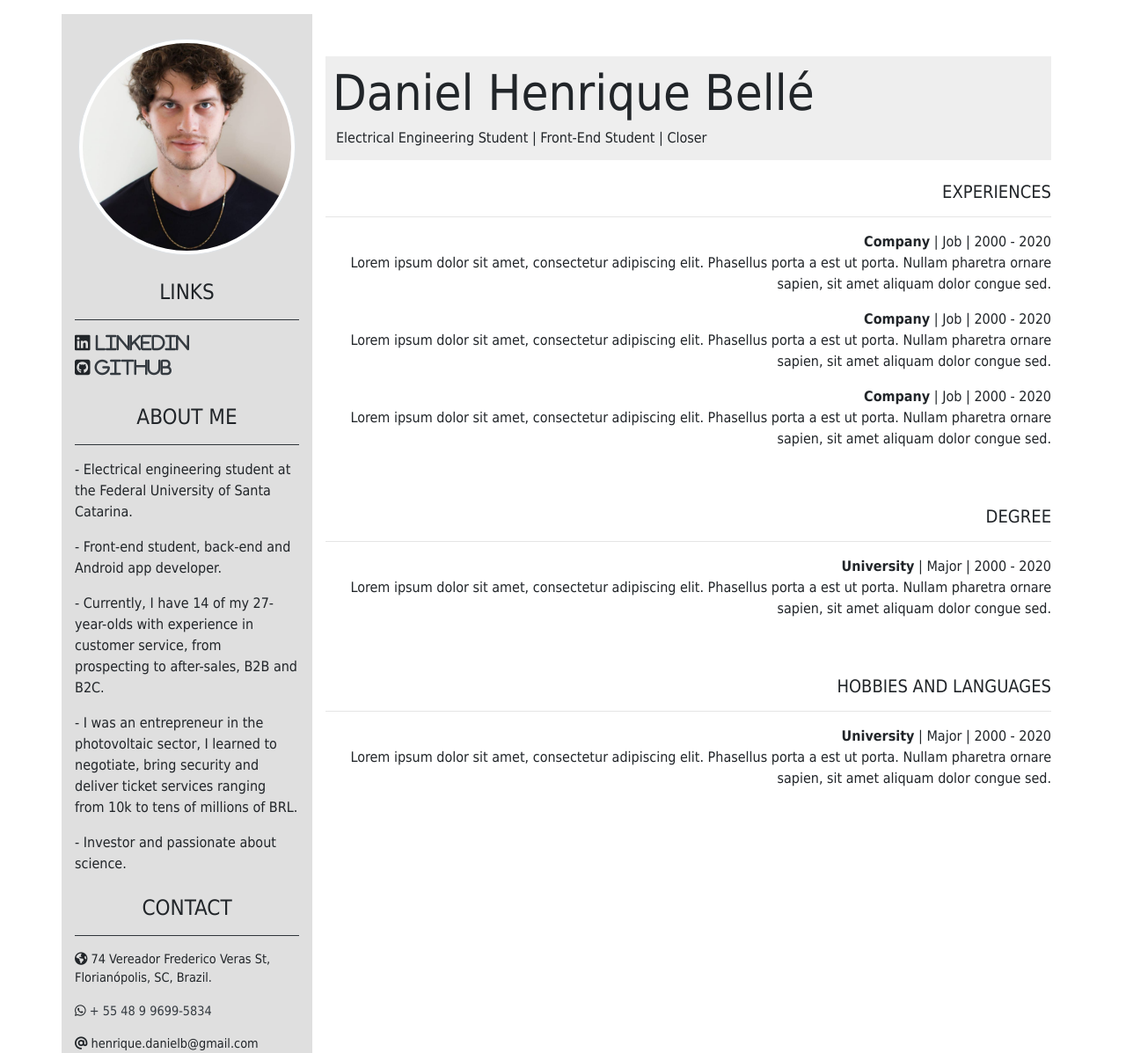
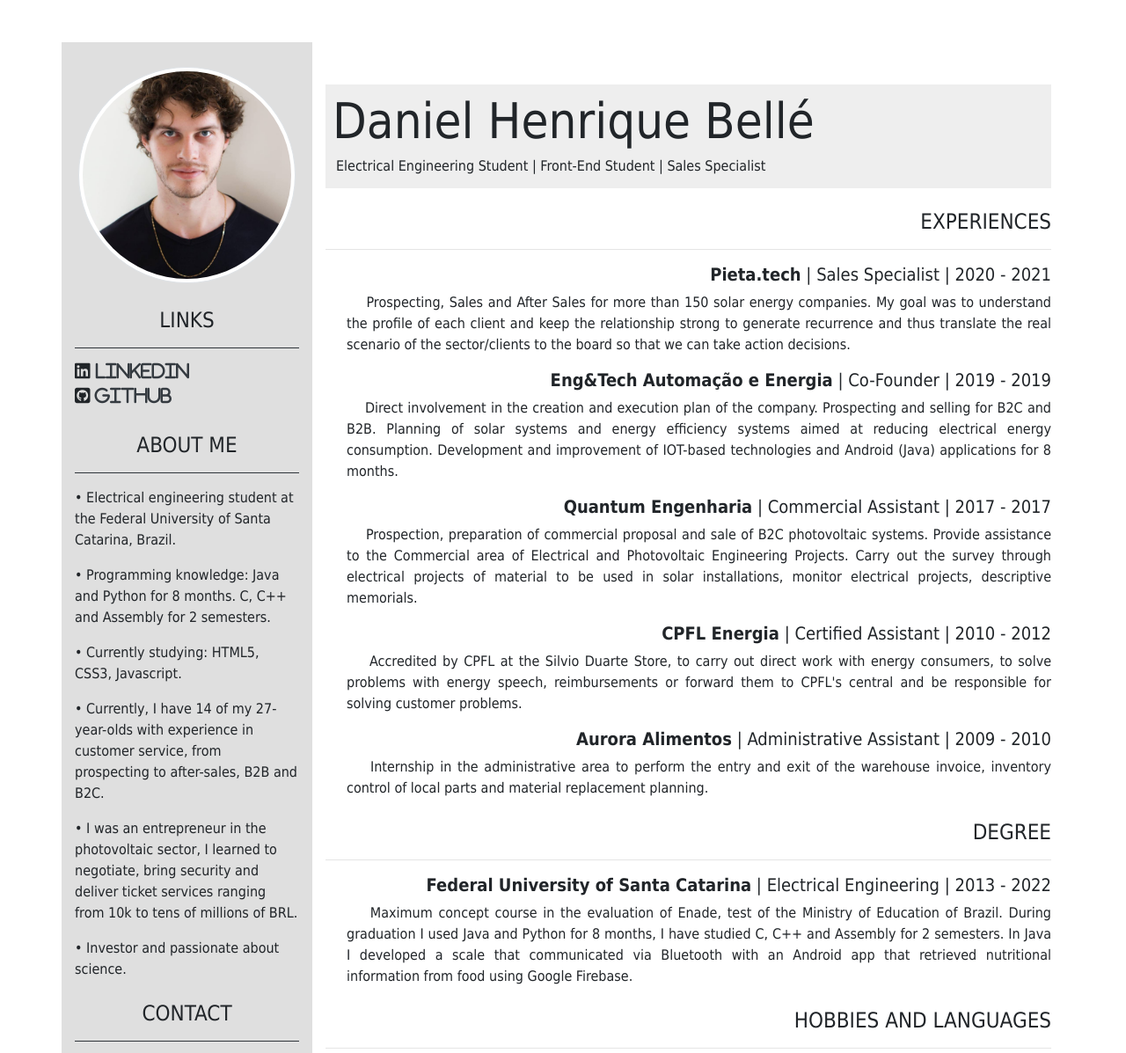
Before and after one commit to Ponja94/resume-pattern, a plain HTML site: page en-Resume.html in a window 1280 px wide. Shown: the top 1197 px of the page at 88% size. Drawn offline with nearby package versions, Linux system fonts and the light colour scheme.

Commit message:
fourth commit

```diff
--- a/en-Resume.html
+++ b/en-Resume.html
@@ -10,15 +10,18 @@
 
     <!-- Script -->
     <script src="https://kit.fontawesome.com/318b816196.js" crossorigin="anonymous"></script>
+
     <!-- CSS -->
-    <link rel="stylesheet" type="text/css" href="css/style.css">
+    <link rel="stylesheet" type="text/css" media="screen" href="css/style.css">
+
+    <link rel="stylesheet" type="text/css" media="print" href="css/style-print.css">
 
     <title>Resume Daniel Henrique Bellé</title>
   </head>
 
   <body>
 
-    <div class="container mt-3">
+    <div class="container mt-5">
       <div class="row">
 
         <!-- Resume perfil -->
@@ -52,15 +55,17 @@
             <hr class="bg-dark">
             <div id="txt-about-size">
               <p>
-                - Electrical engineering student at the Federal University of Santa Catarina.
+                &bull; Electrical engineering student at the Federal University of Santa Catarina, Brazil.
               </p><p>
-                - Front-end student, back-end and Android app developer.
+                &bull; Programming knowledge: Java and Python for 8 months. C, C++ and Assembly for 2 semesters.
               </p><p>
-                - Currently, I have 14 of my 27-year-olds with experience in customer service, from prospecting to after-sales, B2B and B2C.
+                &bull; Currently studying: HTML5, CSS3, Javascript.
               </p><p>
-                - I was an entrepreneur in the photovoltaic sector, I learned to negotiate, bring security and deliver ticket services ranging from 10k to tens of millions of BRL.
+                &bull; Currently, I have 14 of my 27-year-olds with experience in customer service, from prospecting to after-sales, B2B and B2C.
               </p><p>
-                - Investor and passionate about science.
+                &bull; I was an entrepreneur in the photovoltaic sector, I learned to negotiate, bring security and deliver ticket services ranging from 10k to tens of millions of BRL.
+              </p><p>
+                &bull; Investor and passionate about science.
               </p>
             </div>
           </div><!-- end about you -->
@@ -98,7 +103,7 @@
           <!-- Upper body -->
           <div id="upper-bodybg" class="color-stripe mt-5 p-2">
             <h1 class="display-4">Daniel Henrique Bellé</h1>
-            <h6 class="ml-1">Electrical Engineering Student | Front-End Student | Closer</h6>
+            <h6 class="ml-1">Electrical Engineering Student | Front-End Student | Sales Specialist</h6>
 
           </div> <!-- end Upper body -->
 
@@ -108,77 +113,114 @@
 
             <div class="text-right">
               <div class="pt-4">
-                <h5 class="text-uppercase">Experiences</h6>
+                <h4 class="text-uppercase">Experiences</h4>
                 <hr>
 
-                <ul type="none">
+                <ul type="none" class="ml-4">
+
+
                   <li>
-                    <span class="font-weight-bold">Company</span>
+                    <div class="h5">
+                      <span class="font-weight-bold">Pieta.tech</span>
                       <span> | </span>
-                    <span>Job</span>
+                      <span>Sales Specialist</span>
                       <span> | </span>
-                    <span>2000 - 2020</span>
-                    <p>
-                      Lorem ipsum dolor sit amet, consectetur adipiscing elit. Phasellus porta a est ut porta. Nullam pharetra ornare sapien, sit amet aliquam dolor congue sed.
+                      <span>2020 - 2021</span>
+                    </div>
+                    <p class="text-justify">
+                      &nbsp;&nbsp;&nbsp;&nbsp;Prospecting, Sales and After Sales for more than 150 solar energy companies. My goal was to understand the profile of each client and keep the relationship strong to generate recurrence and thus translate the real scenario of the sector/clients to the board so that we can take action decisions.
                     </p>
                   </li>
 
                   <li>
-                    <span class="font-weight-bold">Company</span>
+                    <div class="h5">
+                      <span class="font-weight-bold">Eng&Tech Automação e Energia</span>
                       <span> | </span>
-                    <span>Job</span>
+                      <span>Co-Founder</span>
                       <span> | </span>
-                    <span>2000 - 2020</span>
-                    <p>
-                      Lorem ipsum dolor sit amet, consectetur adipiscing elit. Phasellus porta a est ut porta. Nullam pharetra ornare sapien, sit amet aliquam dolor congue sed.
+                      <span>2019 - 2019</span>
+                    </div>
+                    <p class="text-justify">
+                      &nbsp;&nbsp;&nbsp;&nbsp;Direct involvement in the creation and execution plan of the company. Prospecting and selling for B2C and B2B. Planning of solar systems and energy efficiency systems aimed at reducing electrical energy consumption. Development and improvement of IOT-based technologies and Android (Java) applications for 8 months.
                     </p>
                   </li>
 
                   <li>
-                    <span class="font-weight-bold">Company</span>
+                    <div class="h5">
+                      <span class="font-weight-bold">Quantum Engenharia</span>
                       <span> | </span>
-                    <span>Job</span>
+                      <span>Commercial Assistant</span>
                       <span> | </span>
-                    <span>2000 - 2020</span>
-                    <p>
-                      Lorem ipsum dolor sit amet, consectetur adipiscing elit. Phasellus porta a est ut porta. Nullam pharetra ornare sapien, sit amet aliquam dolor congue sed.
+                      <span>2017 - 2017</span>
+                    </div>
+                    <p class="text-justify">
+                      &nbsp;&nbsp;&nbsp;&nbsp;Prospection, preparation of commercial proposal and sale of B2C photovoltaic systems. Provide assistance to the Commercial area of Electrical and Photovoltaic Engineering Projects. Carry out the survey through electrical projects of material to be used in solar installations, monitor electrical projects, descriptive memorials.
+                    </p>
+                  </li>
+
+
+                  <li>
+                    <div class="h5">
+                      <span class="font-weight-bold">CPFL Energia</span>
+                      <span> | </span>
+                      <span>Certified Assistant</span>
+                      <span> | </span>
+                      <span>2010 - 2012</span>
+                    </div>
+                    <p class="text-justify">
+                      &nbsp;&nbsp;&nbsp;&nbsp;Accredited by CPFL at the Silvio Duarte Store, to carry out direct work with energy consumers, to solve problems with energy speech, reimbursements or forward them to CPFL's central and be responsible for solving customer problems.
+                    </p>
+                  </li>
+
+                  <li>
+                    <div class="h5">
+                      <span class="font-weight-bold ">
+                      Aurora Alimentos</span>
+                      <span> | </span>
+                      <span>Administrative Assistant</span>
+                      <span> | </span>
+                      <span>2009 - 2010</span>
+                    </div>
+                    <p class="text-justify">
+                      &nbsp;&nbsp;&nbsp;&nbsp;Internship in the administrative area to perform the entry and exit of the warehouse invoice, inventory control of local parts and material replacement planning.
                     </p>
                   </li>
                 </ul>
               </div>
 
-              <div class="pt-4">
-                <h5 class="text-uppercase pt-4">Degree</h6>
+              <div class="pt-2">
+                <h4 class="text-uppercase">Degree</h4>
                 <hr>
 
-                <ul type="none">
+                <ul type="none" class="ml-4">
                   <li>
-                    <span class="font-weight-bold">University</span>
+                    <div class="h5">
+                      <span class="font-weight-bold">Federal University of Santa Catarina</span>
                       <span> | </span>
-                    <span>Major</span>
+                      <span>Electrical Engineering</span>
                       <span> | </span>
-                    <span>2000 - 2020</span>
-                    <p>
-                      Lorem ipsum dolor sit amet, consectetur adipiscing elit. Phasellus porta a est ut porta. Nullam pharetra ornare sapien, sit amet aliquam dolor congue sed.
+                      <span>2013 - 2022</span>
+                    </div>
+                    <p class="text-justify">
+                      &nbsp;&nbsp;&nbsp;&nbsp;Maximum concept course in the evaluation of Enade, test of the Ministry of Education of Brazil. During graduation I used Java and Python for 8 months, I have studied C, C++ and Assembly for 2 semesters. In Java I developed a scale that communicated via Bluetooth with an Android app that retrieved nutritional information from food using Google Firebase.
                     </p>
 
                   </li>
                 </ul>
               </div>
 
-              <div class="pt-4">
-                <h5 class="text-uppercase pt-4">Hobbies and Languages</h6>
+              <div class="pt-2">
+                <h4 class="text-uppercase">Hobbies and Languages</h4>
                 <hr>
 
-                <ul type="none">
+                <ul type="none" class="ml-4">
                   <li>
-                    <span class="font-weight-bold">University</span>
-                    <span> | </span>
-                    <span>Major</span>
-                    <span> | </span>
-                    <span>2000 - 2020</span>
-                    <p>
-                      Lorem ipsum dolor sit amet, consectetur adipiscing elit. Phasellus porta a est ut porta. Nullam pharetra ornare sapien, sit amet aliquam dolor congue sed.
+                    <p class="text-justify">
+                      &nbsp;&nbsp;&nbsp;&nbsp;Native Portuguese and medium English in speaking and advanced in reading, writing and comprehension.<br>
+                      &nbsp;&nbsp;&nbsp;&nbsp;Currently reading Scar Tissue - Larry Sloman.<br>
+                      &nbsp;&nbsp;&nbsp;&nbsp;I love studying about science in general, programming.<br>
+                      &nbsp;&nbsp;&nbsp;&nbsp;Not to mention the beach, tattoos, beer, coffee and the gym.
+
                     </p>
                   </li>
                 </ul>
@@ -189,7 +231,9 @@
 
 
         </div> <!-- END Resume data -->
+
       </div>
+
     </div>
 
     <div class="container mb-3">
```
Also changed, not shown: pt-br-CV.html (+9 -8 lines). Lines whose indentation alone changed are shown as unchanged.
